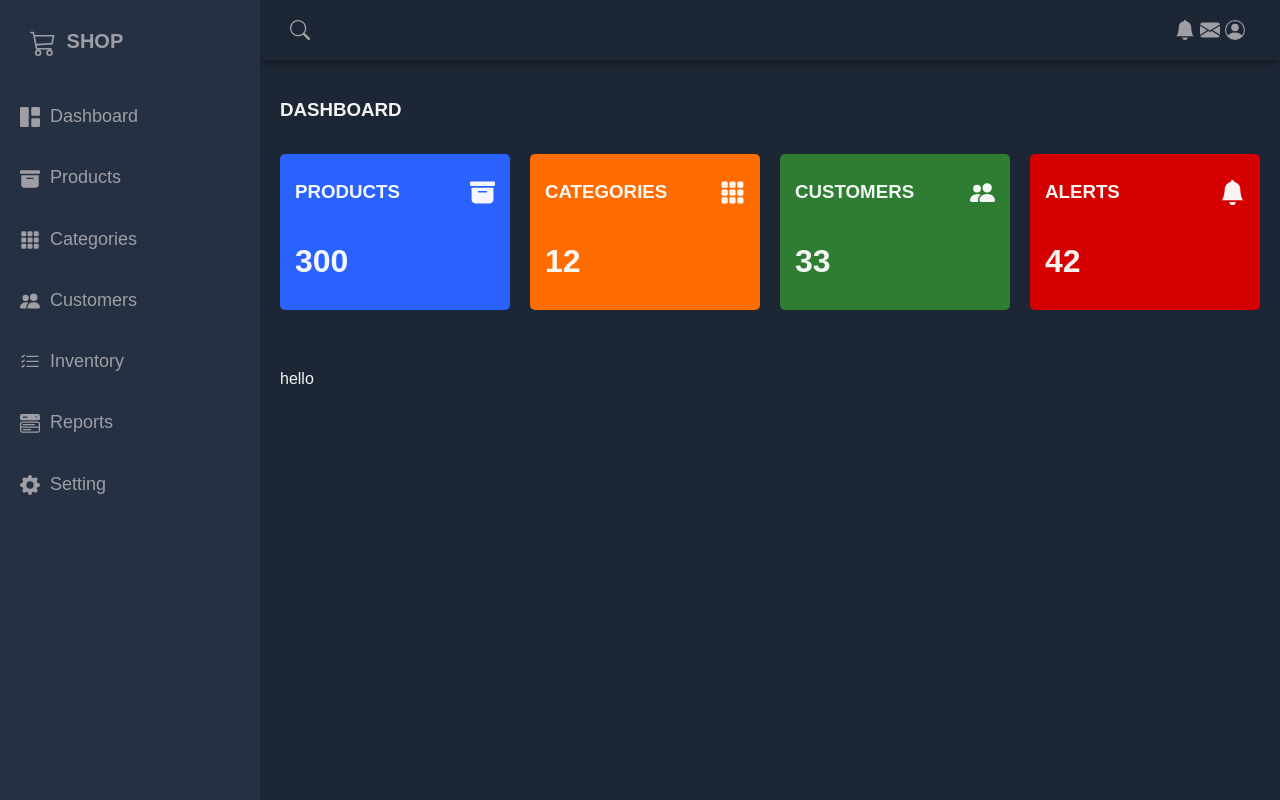
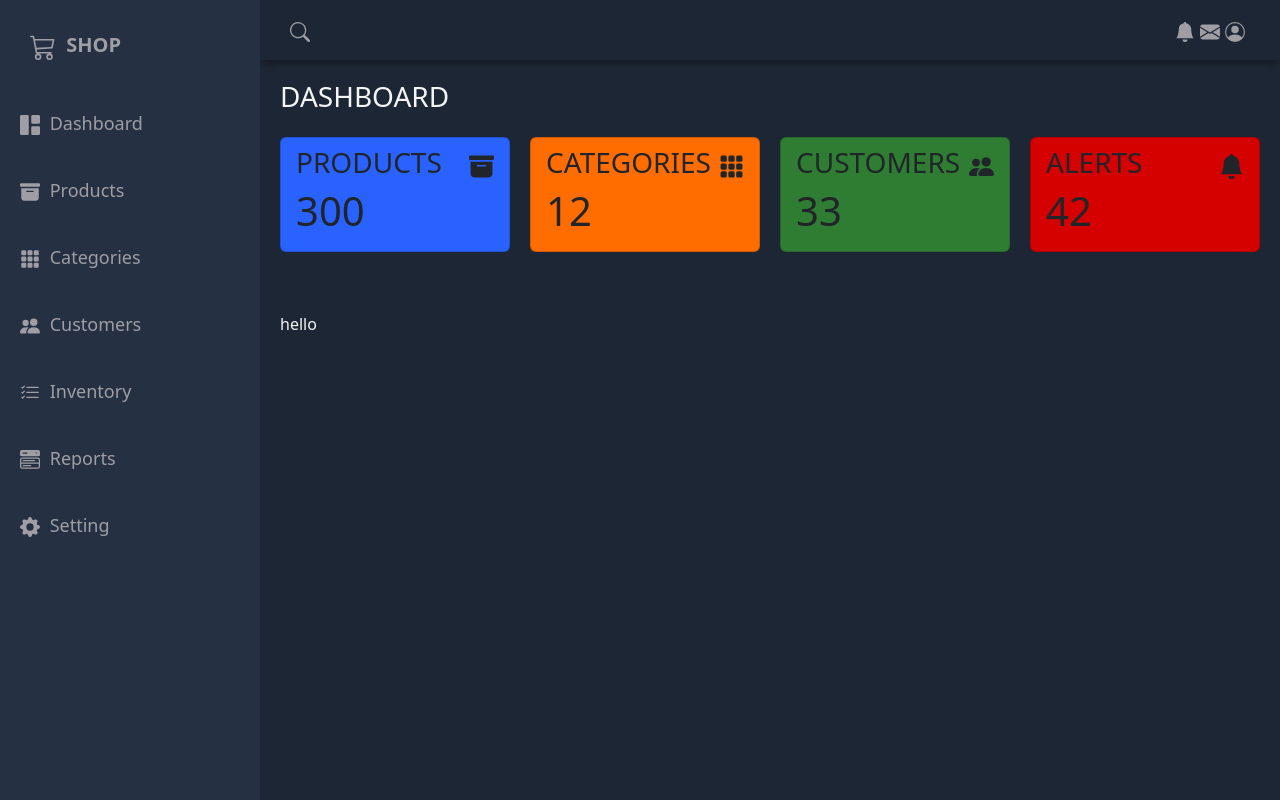
Before and after one commit to romakvikvinia/dashboard-app, a React (Vite) app in the folder site/: page / in a window 1280 px wide. Built offline with nearby package versions, Linux system fonts and the light colour scheme.

Commit message:
add boostrap

```diff
--- a/site/package.json
+++ b/site/package.json
@@ -11,13 +11,15 @@
   },
   "dependencies": {
     "@types/react-icons": "^2.2.7",
+    "bootstrap": "^5.3.8",
     "i18next": "^25.5.2",
     "i18next-http-backend": "^3.0.2",
     "react": "^19.1.1",
     "react-dom": "^19.1.1",
     "react-i18next": "^16.0.0",
     "react-icons": "^5.5.0",
-    "react-router": "^7.9.3"
+    "react-router": "^7.9.3",
+    "reactstrap": "^9.2.3"
   },
   "devDependencies": {
     "@eslint/js": "^9.36.0",
--- a/site/src/App.tsx
+++ b/site/src/App.tsx
@@ -1,6 +1,7 @@
 import { routes } from "./router";
 import { RouterProvider } from "react-router";
 import { withTranslation } from "react-i18next";
+import "bootstrap/dist/css/bootstrap.min.css";
 import "./assets/scss/style.scss";
 
 function AppRoutes() {
--- a/site/src/assets/scss/_app.scss
+++ b/site/src/assets/scss/_app.scss
@@ -1,8 +1,8 @@
 body {
   margin: 0;
   padding: 0;
-  background-color: #1d2634;
-  color: #9e9ea4;
+  background-color: #1d2634 !important;
+  color: #9e9ea4 !important;
   font-family: "Montserrat", sans-serif;
 }
 
```
Also changed, not shown: 1 other file (tests, documents, lock files or other folders).
